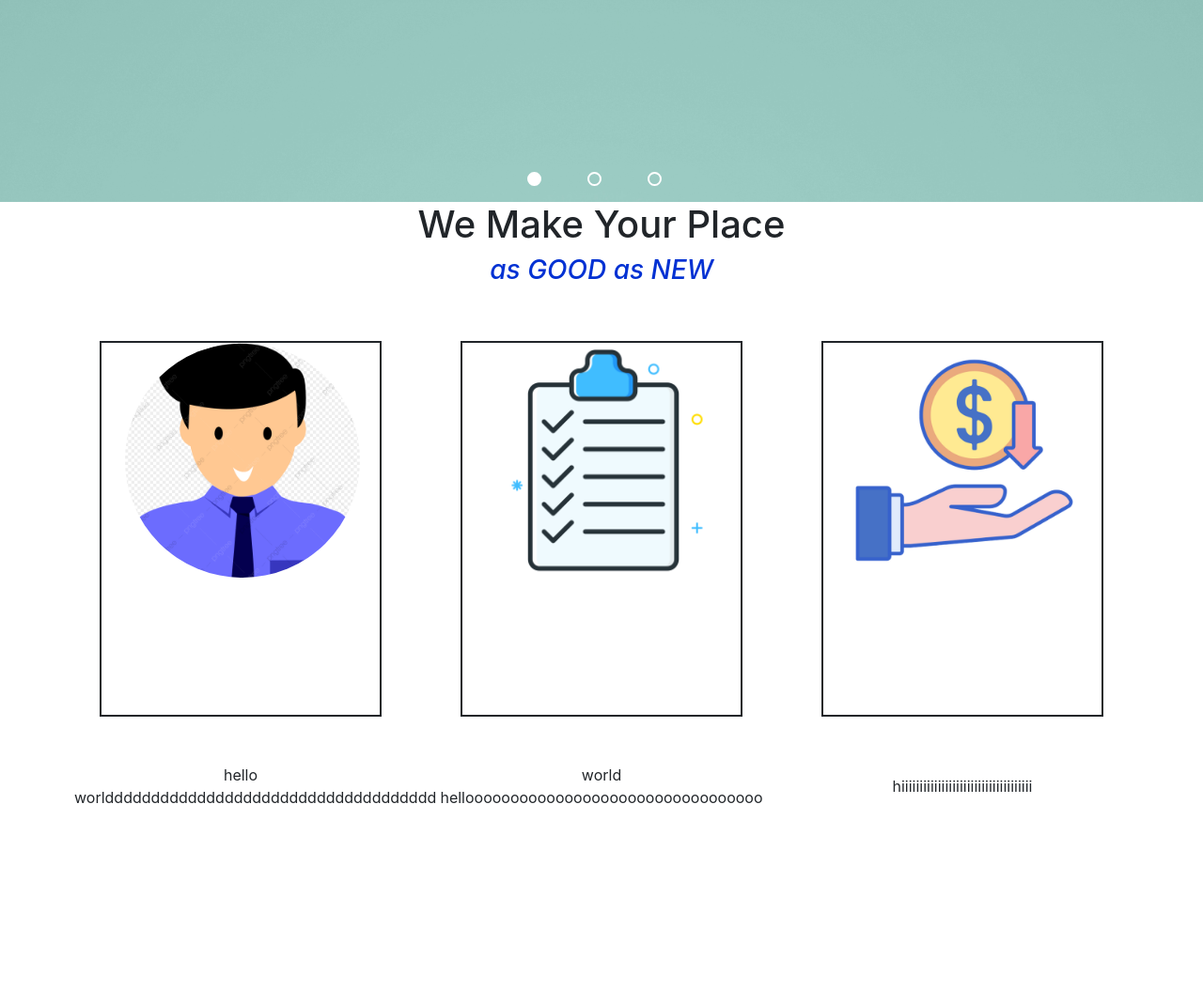
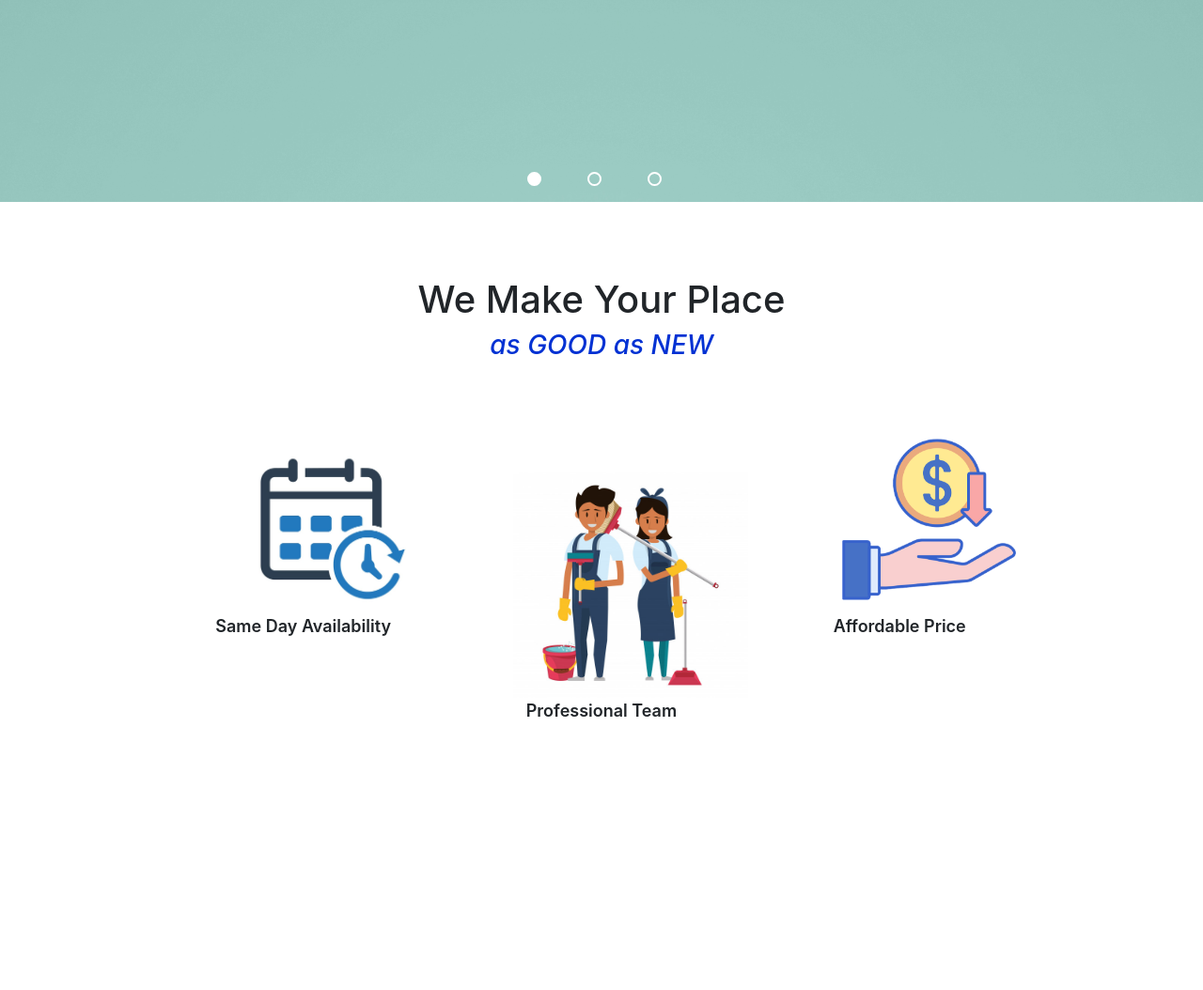
Before and after one commit to pradeepa1997/cleaning-project, a PHP site: page / in a window 1280 px wide. Shown: the part 685-1739 px from the top of the page at 94% size. Run offline with PHP 8.4, Linux system fonts and the light colour scheme.

Commit message:
edit homepage

```diff
--- a/css/style.css
+++ b/css/style.css
@@ -287,10 +287,10 @@ div{
   margin: auto;
 }
 .service-main h1 {
-  padding-top: 100px;
+  padding-top: 180px;
   text-align: center;
 }
-.service-main h3{
+.subheading{
   color: rgb(0, 49, 211);
 
   text-align: center;
@@ -300,34 +300,52 @@ div{
   width: 100%;
   margin: auto;
 }
+.row-content{
+  padding-left: 100px;
+  padding-right: 100px;
+}
 .service-col{
   height: 400px;
   width: 300px;
   margin: auto;
-  border: 2px solid;
+  padding-top: 10px;
+
+  /* border: 2px solid; */
   /* background-color: green; */
 }
+.middle{padding-top: 50px;}
 .image1,.image2,.image3{
-  margin-left:25px;
+  margin-left:10px;
+
   height: 250px;
   width: 250px;
-  border-radius: 50%;
+  /* border-radius: 50%; */
   object-fit: cover;
 }
 .image1{
+  padding-top: 10px;
   /* border-radius: 0%; */
   /*  */
 }
 .image2{
   border-radius: 0%;
+  height: 200px;
+  padding-top: 20px;
   /* der: 3px solid; */
 }
 .image3{
 border-radius: 0%;
+height: 200px;
 }
 .service-topic{
   width: 33%;
   text-align: center;
+}
+
+.topic{
+  text-align: center;
+  font-size: large;
+  font-weight: 600;
 }
 
 
@@ -349,6 +367,7 @@ border-radius: 0%;
   padding-top: 2%;
   padding-left: 5%;
   font-size: 45px;
+
 }
 .why-choose h3{
   padding-top: 2%;
@@ -455,6 +474,10 @@ border-radius: 0%;
 .gal-col:hover .gal-overlay{
   display: block;
   /* background-color: red ; */
+}
+.gal-image{
+  width: 100%;
+  height: 200px;
 }
 /* ================================== finish main container================= */
 
--- a/index.html
+++ b/index.html
@@ -72,32 +72,26 @@
 
     <div class="contain-main">
       <div class="service-main">
-        <div class="col-12"><h1> We Make Your Place</h1>
-        <h3><i>as GOOD as NEW</i> </h3></div>
-        <div class="row">
-          <div class=" service-col">
-            <img src="./image/pngtree-businessman-user-avatar-free-vector-png-image_4827807.jpg" class="image1"/>
+        <div class="col-12">
+          <h1> We Make Your Place</h1>
+          <h3 class="subheading"><i>as GOOD as NEW</i> </h3>
+        </div>
+        <div class="row row-content">
+
+          <div class="col-12 col-sm-3 col-md-3 service-col">
+            <img src="./image/ava.jpg" class="image2"/>
+            <p class="topic">Same Day Availability</p>
           </div>
-          <div class=" service-col">
-            <img src="./image/availability.png" class="image2"/>
+          <div class="col-12 col-sm-3 col-md-3 service-col middle">
+            <img src="./image/prof.jpg" class="image1"/>
+            <p class="topic">Professional Team</p>
           </div>
-          <div class="service-col">
+          <div class="col-12 col-sm-3 col-md-3 service-col">
             <img src="./image/affordable.png" class="image3"/>
+            <p class="topic">Affordable Price</p>
           </div>
         </div>
-        <div class="row">
-          <div class="col-12 col-sm-4 service-topic">
 
-            hello worldddddddddddddddddddddddddddddddddddd
-          </div>
-          <div class=" col-12 col-sm-4 service-topic">
-            world hellooooooooooooooooooooooooooooooooo
-          </div>
-          <div class="col-12 col-sm-4 service-topic">
-            hiiiiiiiiiiiiiiiiiiiiiiiiiiiiiiiiiiii
-          </div>
-
-        </div>
 
       </div>
       <div class="why-choose">
@@ -124,35 +118,10 @@
 
         </div>
       </div>
-      <div class="service-main">
+
+      <div class="gallery">
         <div class="col-12"><h1> Our Services</h1>
-        <h3><i>What we're Offering</i> </h3></div>
-        <div class="row">
-          <div class=" service-col">
-
-          </div>
-          <div class=" service-col">
-
-          </div>
-          <div class="service-col">
-
-          </div>
-        </div>
-        <div class="row">
-          <div class="col-12 col-sm-4 service-topic">
-            hello worldddddddddddddddddddddddddddddddddddd
-          </div>
-          <div class=" col-12 col-sm-4 service-topic ">
-            world hellooooooooooooooooooooooooooooooooo
-          </div>
-          <div class="col-12 col-sm-4 service-topic ">
-            hiiiiiiiiiiiiiiiiiiiiiiiiiiiiiiiiiiii
-          </div>
-        </div>
-
-      </div>
-      <div class="gallery">
-        <h1>Our Services</h1>
+        <h3 class="subheading"><i>What we're Offering</i> </h3></div>
         <div class="row">
           <p class="col-8">
             We have been in cleaning business since 5 years. Managing director Mr. M. C. Roshan Perera
@@ -162,7 +131,7 @@
         <div class="gal-row">
           <div class="gal-col">
             <div class="gal-overlay"></div>
-
+            <img class="gal-image" src="./image/kitchen.jpg">
           </div>
           <div class="gal-col">
             <div class="gal-overlay">hi</div>
```
Also changed, not shown: image/ava.jpg (added), image/availability.png, image/prof.jpg (added).
